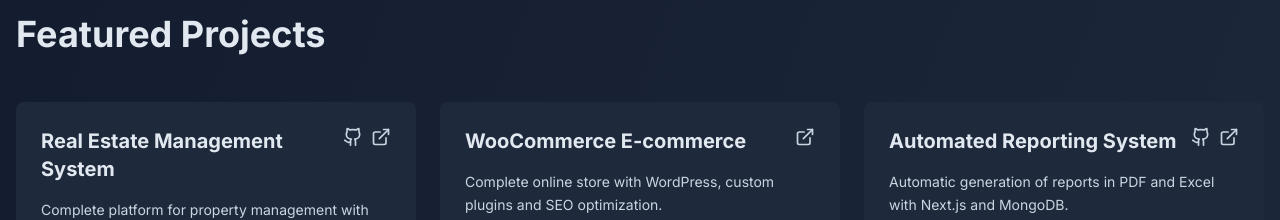
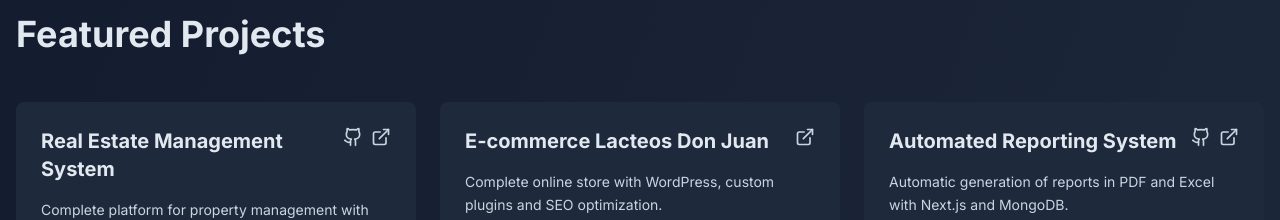
Before and after one commit to Santiago1927/Portfolio, a Next.js app: page /en in a window 1280 px wide. Shown: the part 2260-2480 px from the top of the page. Built offline with nearby package versions, Linux system fonts and the light colour scheme.

Commit message:
Ajustes UX

```diff
--- a/components/Hero.tsx
+++ b/components/Hero.tsx
@@ -94,7 +94,7 @@ export default function Hero() {
                 <Github className="w-6 h-6" />
               </a>
               <a
-                href="https://www.linkedin.com/in/david-santiago-andrade-santacruz-60aa60208/"
+                href="https://www.linkedin.com/in/santiagoa1927/"
                 target="_blank"
                 rel="noopener noreferrer"
                 className="p-3 rounded-lg bg-surface-light dark:bg-surface-dark hover:bg-accent-light dark:hover:bg-accent-dark hover:text-white transition-all duration-300 hover:scale-110"
--- a/components/Projects.tsx
+++ b/components/Projects.tsx
@@ -32,20 +32,20 @@ export default function Projects() {
         "React Query",
       ],
       github: "https://github.com/Santiago1927",
-      demo: "#",
+      demo: "https://www.realhaus.com.co/",
     },
     {
       name: t("project2.name"),
       description: t("project2.description"),
       tech: ["WordPress", "WooCommerce", "PHP", "MySQL", "Hostinger"],
-      demo: "#",
+      demo: "http://www.lacteosdonjuan.com/",
     },
     {
       name: t("project3.name"),
       description: t("project3.description"),
       tech: ["Next.js", "React", "MongoDB", "Node.js", "PDF Generation"],
       github: "https://github.com/Santiago1927",
-      demo: "#",
+      demo: "http://www.reportes-lacteos-don-juan.vercel.app/",
     },
   ];
 
--- a/messages/en.json
+++ b/messages/en.json
@@ -57,7 +57,7 @@
       ]
     },
     "project2": {
-      "name": "WooCommerce E-commerce",
+      "name": "E-commerce Lacteos Don Juan",
       "description": "Complete online store with WordPress, custom plugins and SEO optimization.",
       "tech": ["WordPress", "WooCommerce", "PHP", "MySQL", "Hostinger"]
     },
--- a/messages/es.json
+++ b/messages/es.json
@@ -57,7 +57,7 @@
       ]
     },
     "project2": {
-      "name": "E-commerce WooCommerce",
+      "name": "E-commerce Lacteos Don Juan",
       "description": "Tienda online completa con WordPress, plugins personalizados y optimización SEO.",
       "tech": ["WordPress", "WooCommerce", "PHP", "MySQL", "Hostinger"]
     },
```
